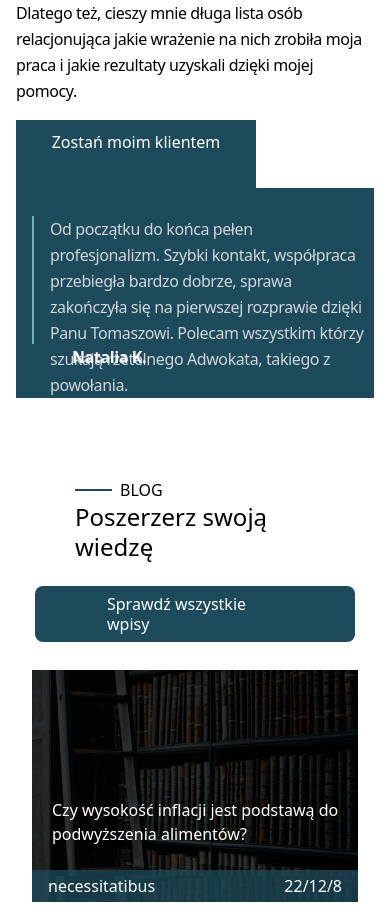
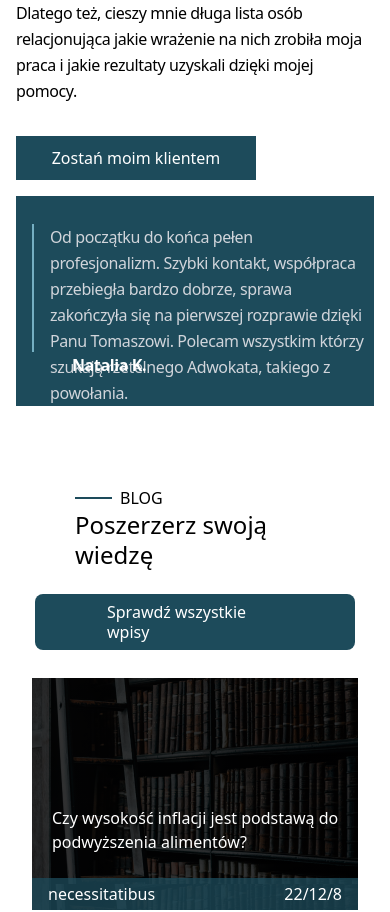
Before and after one commit to zarashah14/Advocate-web-app, a React (Create React App) app: page / in a window 390 px wide. Shown: the part 4840-5752 px from the top of the page. Built offline with nearby package versions, Linux system fonts and the light colour scheme.

Commit message:
fix button margin

```diff
--- a/src/Content/home/Section4.jsx
+++ b/src/Content/home/Section4.jsx
@@ -28,8 +28,8 @@ function Section4() {
               wrażenie na nich zrobiła moja praca i jakie rezultaty uzyskali
               dzięki mojej pomocy.
             </p>
-            <div className="px-4 py-3 max-w-[15rem] text-center bg-[#1D4B5B]">
-              <p className="text-light mb-6 md:mb-0 font-manrope text-base font-normal leading-tight">
+            <div className="px-4 py-3 my-4 md:my-0 max-w-[15rem] text-center bg-[#1D4B5B]">
+              <p className="text-light font-manrope text-base font-normal leading-tight">
                 Zostań moim klientem
               </p>
             </div>
```
